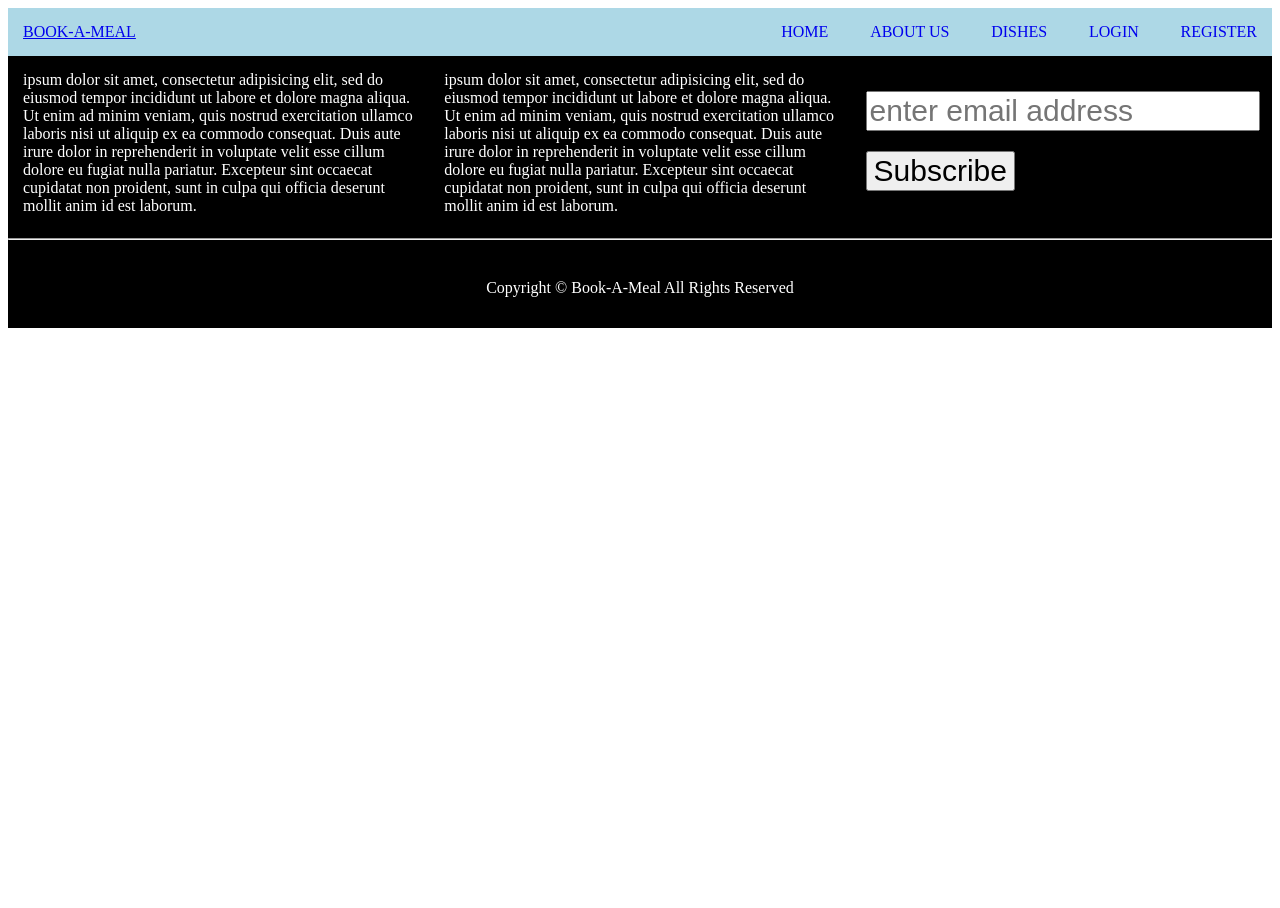
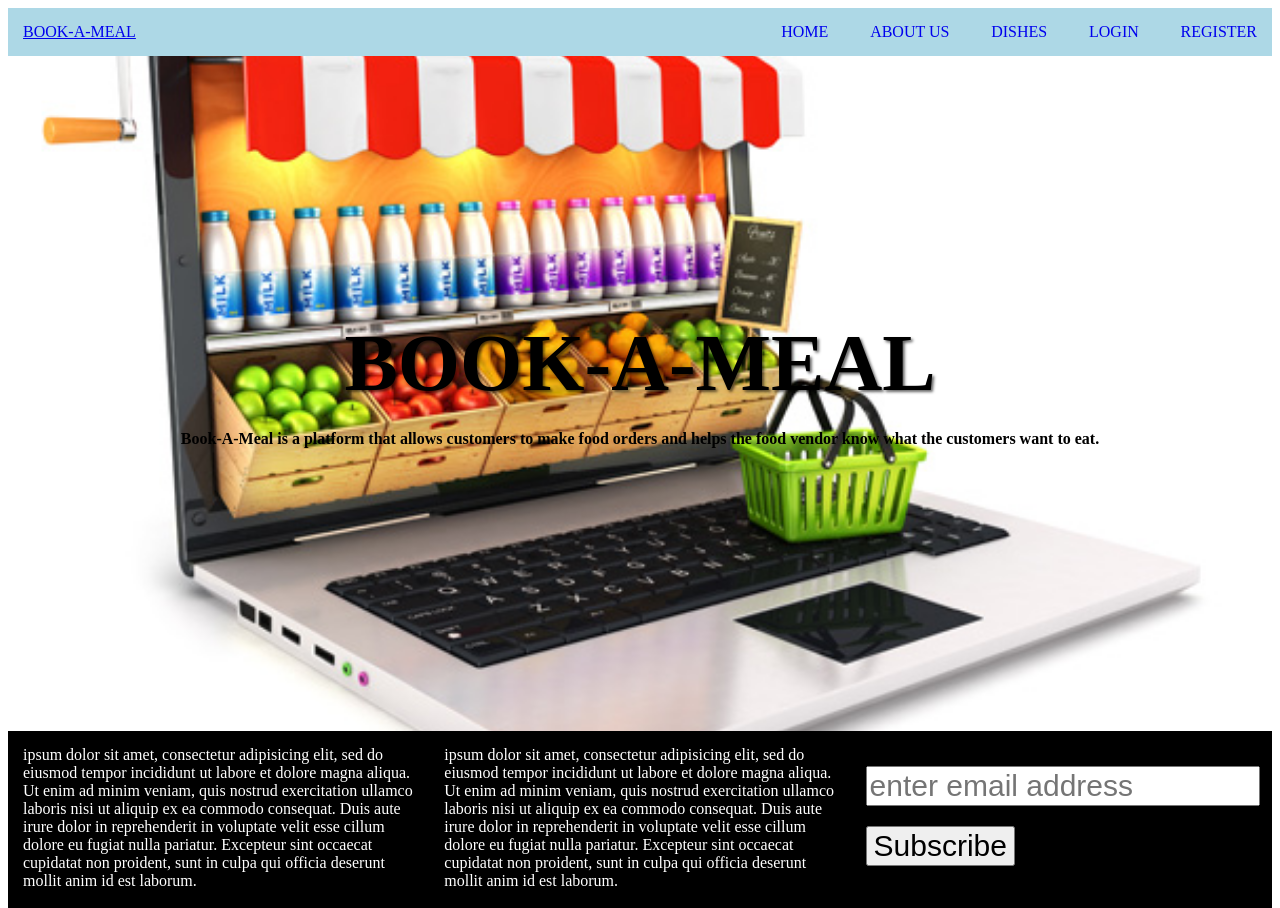
Before and after one commit to slimsolz/Book_A_Meal, a plain HTML site: page UI/index.html in a window 1280 px wide. Shown: the top 908 px of the page. Before the commit the page ends 800 px from the top, so only its background shows below. Drawn offline with Linux system fonts and the light colour scheme.

Commit message:
Add intro header

```diff
--- a/UI/index.html
+++ b/UI/index.html
@@ -18,7 +18,7 @@
 				<div class="navmenu col-9 col-s-12">
 					<!-- nav goes ere -->
 					<ul class="nav">
-						<li><a href="home.html" class="scroll">Home</a></li>
+						<li><a href="index.html" class="scroll">Home</a></li>
 						<li><a href="about.html" class="scroll">About us</a></li>
 						<li><a href="dishes.html" class="scroll">Dishes</a></li>
 						<li><a href="login.html" class="scroll">Login</a></li>
@@ -27,6 +27,18 @@
 				</div>
 			</div>
 		</div><!-- End header -->
+
+		<section class="intro-header">
+			<div class="row">
+				<div class="col-12">
+					<div class="intro-message">
+						<h1>BOOK-A-MEAL</h1>
+						<h4>Book-A-Meal is a platform that allows customers to make food orders and helps the food vendor know what the customers want to eat.</h4>
+					</div>
+				</div>
+			</div>
+		</section>
+
 		<!-- Footer -->
 	    <footer>
 	        <div class="footer">
--- a/UI/stylesheets/style.css
+++ b/UI/stylesheets/style.css
@@ -110,3 +110,32 @@ footer .copyright{
   /*border-radius: 18px !important;*/
   font-size: 30px !important;
 }
+
+.intro-header {
+  color: black;
+  background: url(../images/shop.jpg) no-repeat center center;
+  background-size: cover;
+  text-align: center;
+}
+
+.intro-message {
+  position: relative;
+  padding-top: 20%;
+  padding-bottom: 20%;
+}
+
+.intro-message > h1 {
+  margin: 0;
+  font-size: 5em;
+  text-shadow: 2px 2px 3px rgba(0, 0, 0, 0.6);
+}
+
+@media (max-width: 767px) {
+  .intro-message {
+    padding-bottom: 15%;
+  }
+
+  .intro-message > h1 {
+    font-size: 3em;
+  }
+}
```
Also changed, not shown: UI/images/shop.jpg (added).
